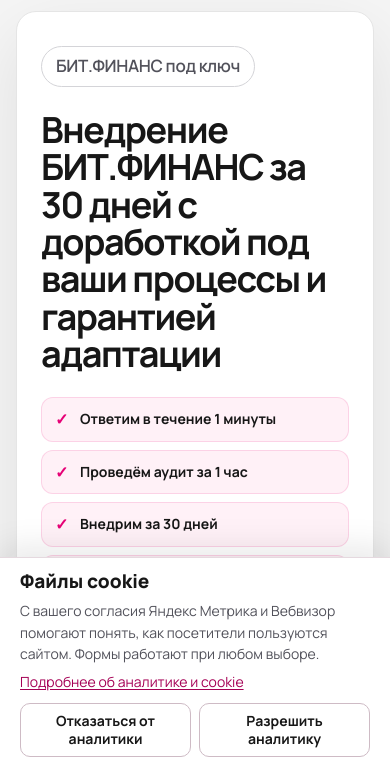
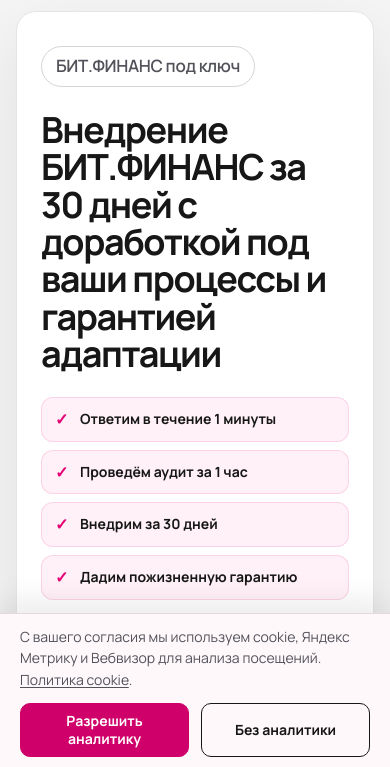
Before and after one commit to 89030171785sabai-sys/bitfin, a plain HTML site: page dist/index.html in a window 390 px wide. Shown: the part 73-840 px from the top of the page. Drawn offline with Linux system fonts and the light colour scheme.

Commit message:
Refine the full-width cookie banner

```diff
--- a/dist/assets/cookie-preferences.css
+++ b/dist/assets/cookie-preferences.css
@@ -9,76 +9,68 @@
   inset-inline: 0;
   bottom: 0;
   display: grid;
-  grid-template-columns: auto minmax(0, 1fr) auto;
-  grid-template-areas: "title copy actions" "title details actions";
+  grid-template-columns: minmax(0, 1fr) auto;
   align-items: center;
-  gap: 4px clamp(16px, 2.5vw, 36px);
+  gap: 12px clamp(16px, 2.5vw, 36px);
   box-sizing: border-box;
   max-height: calc(100dvh - 12px);
   overflow: auto;
   padding: 14px max(20px, env(safe-area-inset-right)) calc(14px + env(safe-area-inset-bottom)) max(20px, env(safe-area-inset-left));
   border-top: 1px solid #e5d9df;
-  background: #fff;
+  background: #fff8fb;
   color: #171717;
   box-shadow: 0 -8px 32px rgb(23 23 23 / 10%);
   font: 400 14px/1.55 Manrope, Arial, sans-serif;
 }
 
-.cookie-preferences h2 {
-  grid-area: title;
-  margin: 0;
-  font: 750 19px/1.25 Manrope, Arial, sans-serif;
-  letter-spacing: 0;
-}
-
 .cookie-preferences p {
-  grid-area: copy;
   margin: 0;
   color: #52525b;
 }
 
 .cookie-preferences a {
-  grid-area: details;
-  justify-self: start;
-  color: #a50055;
+  color: inherit;
   text-decoration: underline;
   text-underline-offset: .16em;
 }
 
 .cookie-preferences-actions {
-  grid-area: actions;
   display: grid;
   grid-template-columns: repeat(2, minmax(0, 1fr));
-  gap: 8px;
+  gap: 12px;
 }
 
 .cookie-preferences-actions button {
   min-height: 44px;
   padding: 8px 12px;
-  border: 1px solid #cebbc5;
+  border: 1px solid #171717;
   border-radius: 10px;
-  background: #fff;
+  background: transparent;
   color: #171717;
   font: 650 14px/1.3 Manrope, Arial, sans-serif;
   cursor: pointer;
 }
 
-@media (max-width: 850px) {
+.cookie-preferences-actions [data-cookie-choice="allow"] {
+  border-color: #cf0069;
+  background: #cf0069;
+  color: #fff;
+}
+
+.cookie-preferences-actions [data-cookie-choice="allow"]:hover {
+  border-color: #a50055;
+  background: #a50055;
+}
+
+.cookie-preferences-actions [data-cookie-choice="deny"]:hover {
+  background: #fff1f7;
+}
+
+@media (max-width: 760px) {
   .cookie-preferences {
     grid-template-columns: minmax(0, 1fr);
-    grid-template-areas: "title" "copy" "details" "actions";
-    gap: 6px;
     padding-top: 12px;
   }
-
-  .cookie-preferences-actions {
-    margin-top: 4px;
-  }
-}
-
-.cookie-preferences-actions button:hover {
-  border-color: #ae0058;
-  background: #fff1f7;
 }
 
 .cookie-settings {
--- a/dist/index.html
+++ b/dist/index.html
@@ -270,7 +270,7 @@ html{scroll-behavior:smooth;scroll-padding-top:100px}
 .motion .reveal{transition-delay:var(--reveal-delay,0ms)}
 @media(max-width:600px){.service-visual{min-height:0;padding:24px}.service-visual strong{min-height:0}.ledger-pair::before,.curriculum::before{inset:-12px 0}.ledger{padding:26px}}
 @media(prefers-reduced-motion:reduce){html{scroll-behavior:auto}}
-</style><link rel="stylesheet" href="/assets/cookie-preferences.css?v=bottom-bar"><script defer src="/assets/metrika.js?v=cookie-consent"></script><script defer src="/assets/forms.js?v=materials"></script><style id="contact-link-accessibility">
+</style><link rel="stylesheet" href="/assets/cookie-preferences.css?v=bottom-bar-2"><script defer src="/assets/metrika.js?v=cookie-consent"></script><script defer src="/assets/forms.js?v=materials"></script><style id="contact-link-accessibility">
 @media(max-width:767px){.contact-card a{display:flex;align-items:center;min-height:44px;max-width:100%;overflow-wrap:anywhere}}
 .contact-card a:focus-visible{outline:2px solid currentColor;outline-offset:4px}
 </style>
@@ -532,13 +532,11 @@ html{scroll-behavior:smooth;scroll-padding-top:100px}
     });
   })();
 </script>
-<aside class="cookie-preferences" id="cookie-preferences" aria-labelledby="cookie-preferences-title" hidden>
-  <h2 id="cookie-preferences-title">Файлы cookie</h2>
-  <p>С вашего согласия Яндекс Метрика и Вебвизор помогают понять, как посетители пользуются сайтом. Формы работают при любом выборе.</p>
-  <a href="/privacy.html#cookies">Подробнее об аналитике и cookie</a>
+<aside class="cookie-preferences" id="cookie-preferences" aria-label="Файлы cookie" hidden>
+  <p>С вашего согласия мы используем cookie, Яндекс Метрику и Вебвизор для анализа посещений. <a href="/privacy.html#cookies">Политика cookie</a>.</p>
   <div class="cookie-preferences-actions">
-    <button type="button" data-cookie-choice="deny">Отказаться от аналитики</button>
     <button type="button" data-cookie-choice="allow">Разрешить аналитику</button>
+    <button type="button" data-cookie-choice="deny">Без аналитики</button>
   </div>
 </aside>
 </body>
```
Also changed, not shown: dist/about.html (+4 -6 lines), dist/byudzhetirovanie-bit-finans.html (+4 -6 lines), dist/consent.html (+4 -6 lines), dist/contacts.html (+4 -6 lines), dist/kaznacheystvo-bit-finans.html (+4 -6 lines), dist/obuchenie-soprovozhdenie-bit-finans.html (+4 -6 lines), dist/personal-data.html (+4 -6 lines), dist/privacy.html (+4 -6 lines), dist/reviews.html (+4 -6 lines), dist/upravlencheskiy-uchet-bit-finans.html (+4 -6 lines), dist/user-agreement.html (+4 -6 lines), dist/vnedrenie-bit-finans.html (+4 -6 lines).
